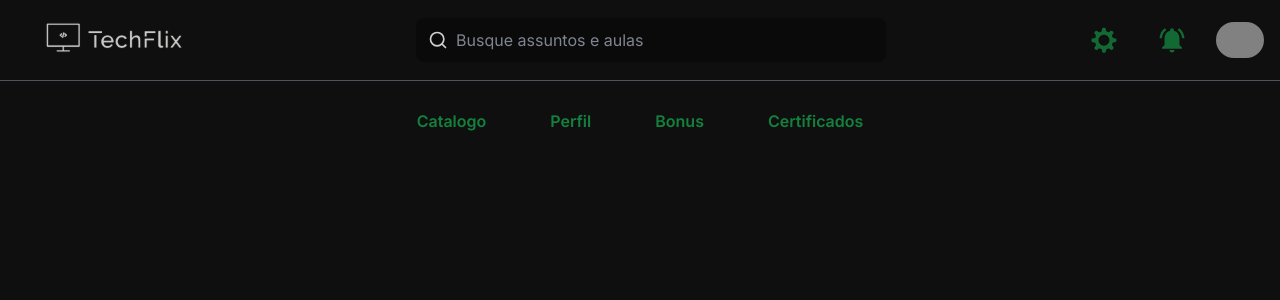
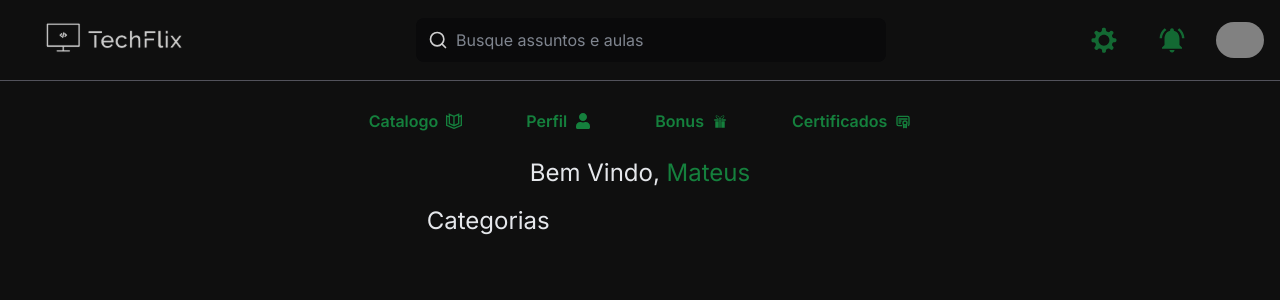
Before and after one commit to mateusbolito/TechFlix-Plataforma-de-ensino, a Next.js app: page /interfacehome in a window 1280 px wide. Shown: the top 300 px of the page. Built offline with nearby package versions, Linux system fonts and the light colour scheme; grey boxes are pictures that could not be loaded.

Commit message:
navigate and categories create

```diff
--- a/src/app/Login/page.tsx
+++ b/src/app/Login/page.tsx
@@ -32,7 +32,7 @@ export default function Login() {
         password,
       });
       const token = response.data.token;
-
+      console.log(token);
       localStorage.setItem("token", token);
       window.location.href = "/home";
     } catch (error) {
--- a/src/app/cadastro/page.tsx
+++ b/src/app/cadastro/page.tsx
@@ -112,13 +112,13 @@ export default function Register() {
               />
             </div>
             <div className="relative">
-              {/* <input
+              <input
                 type={showpassword ? "text" : "password"}
                 placeholder="Confirme sua Senha"
                 required
                 className="w-[400px] mt-16 h-[2.1rem] bg-transparent border rounded-lg border-solid pl-2 text-white"
                 ref={passRef}
-              /> */}
+              />
               <FaEye
                 onClick={visiblePassword}
                 color="#fff"
--- a/src/app/interfacehome/page.tsx
+++ b/src/app/interfacehome/page.tsx
@@ -1,5 +1,19 @@
+import Image from "next/image";
 import LayoutNav from "../../layouts/nav";
-
+import front from "../../../public/front.webp";
 export default function InterFaceHome() {
-  return <LayoutNav></LayoutNav>;
+  return (
+    <LayoutNav>
+      <div className="w-full h-full flex items-center justify-center ">
+        <h1 className="text-2xl pt-6 text-gray-200">
+          Bem Vindo, <span className="text-2xl text-green-700">Mateus</span>
+        </h1>
+      </div>
+      <div className="text-white w-full flex items-center justify-center ">
+        <div className="w-4/12">
+          <h2 className="text-2xl pt-4 text-gray-200">Categorias</h2>
+        </div>
+      </div>
+    </LayoutNav>
+  );
 }
--- a/src/components/Navigate/Navigate.tsx
+++ b/src/components/Navigate/Navigate.tsx
@@ -1,25 +1,45 @@
+import { FaUser } from "react-icons/fa";
+import { GrCatalog } from "react-icons/gr";
+import { TbCertificate } from "react-icons/tb";
+import { GiPresent } from "react-icons/gi";
 export default function Navigate() {
   return (
     <div className="flex items-center justify-center">
       <ul className="flex mt-7 gap-16 font-semibold text-green-700 ">
         <li>
-          <a href="" className="hover:text-green-600 duration-75">
+          <a
+            href=""
+            className="hover:text-green-600 duration-75 flex items-center justify-center gap-2"
+          >
             Catalogo
+            <GrCatalog size={16} className="hover:text-slate-800" />
           </a>
         </li>
         <li>
-          <a href="" className="hover:text-green-600 duration-75">
+          <a
+            href=""
+            className="hover:text-green-600 duration-75 flex items-center justify-center gap-2"
+          >
             Perfil
+            <FaUser size={16} className="hover:text-slate-800" />
           </a>
         </li>
         <li>
-          <a href="" className="hover:text-green-600 duration-75">
+          <a
+            href=""
+            className="hover:text-green-600 duration-75 flex items-center justify-center gap-2"
+          >
             Bonus
+            <GiPresent size={16} className="hover:text-slate-800" />
           </a>
         </li>
         <li>
-          <a href="" className="hover:text-green-600 duration-75">
+          <a
+            href=""
+            className="hover:text-green-600 duration-75 flex items-center justify-center gap-2"
+          >
             Certificados
+            <TbCertificate size={16} className="hover:text-slate-800" />
           </a>
         </li>
       </ul>
```
Also changed, not shown: public/front.webp (added).
